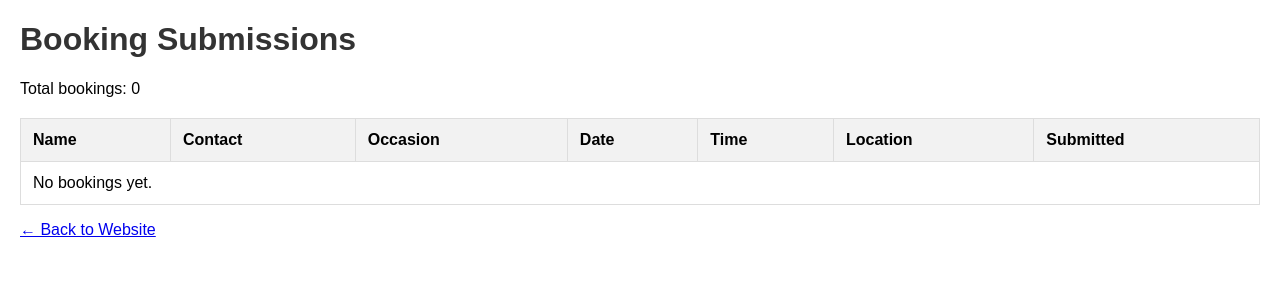
After one commit to Mikstephen/Beauty-website, a Flask app: page /admin/bookings in a window 1280 px wide. The commit adds this page. Shown: the top 300 px of the page. Run offline with Flask 3, Linux system fonts and the light colour scheme.

Commit message:
Add database functionality for booking submissions

```diff
--- a/app.py
+++ b/app.py
@@ -1,6 +1,27 @@
-from flask import Flask, render_template, request, redirect, url_for
+from flask import Flask, render_template, request, redirect, url_for, flash
+from flask_sqlalchemy import SQLAlchemy
+from datetime import datetime
+import os
 
 app = Flask(__name__)
+app.config['SECRET_KEY'] = 'your-secret-key-here'
+app.config['SQLALCHEMY_DATABASE_URI'] = os.environ.get('DATABASE_URL', 'sqlite:///bookings.db')
+app.config['SQLALCHEMY_TRACK_MODIFICATIONS'] = False
+
+db = SQLAlchemy(app)
+
+class Booking(db.Model):
+    id = db.Column(db.Integer, primary_key=True)
+    name = db.Column(db.String(100), nullable=False)
+    contact = db.Column(db.String(100), nullable=False)
+    occasion = db.Column(db.String(50), nullable=False)
+    date = db.Column(db.Date, nullable=False)
+    time = db.Column(db.Time, nullable=False)
+    location = db.Column(db.String(200), nullable=False)
+    created_at = db.Column(db.DateTime, default=datetime.utcnow)
+
+with app.app_context():
+    db.create_all()
 
 @app.route('/')
 def home():
@@ -8,11 +29,27 @@ def home():
 
 @app.route('/submit_booking', methods=['POST'])
 def submit_booking():
-    # In a real application, you would process the form data here
-    # For now, we'll just redirect back to the home page
+    try:
+        booking = Booking(
+            name=request.form['name'],
+            contact=request.form['contact'],
+            occasion=request.form['occasion'],
+            date=datetime.strptime(request.form['date'], '%Y-%m-%d').date(),
+            time=datetime.strptime(request.form['time'], '%H:%M').time(),
+            location=request.form['location']
+        )
+        db.session.add(booking)
+        db.session.commit()
+        flash('Booking submitted successfully! We will contact you soon.', 'success')
+    except Exception as e:
+        flash('Error submitting booking. Please try again.', 'error')
     return redirect(url_for('home'))
 
+@app.route('/admin/bookings')
+def view_bookings():
+    bookings = Booking.query.order_by(Booking.created_at.desc()).all()
+    return render_template('admin_bookings.html', bookings=bookings)
+
 if __name__ == '__main__':
-    import os
     port = int(os.environ.get('PORT', 5000))
     app.run(host='0.0.0.0', port=port, debug=False)
--- a/requirements.txt
+++ b/requirements.txt
@@ -1,2 +1,3 @@
 flask==2.3.3
 werkzeug==2.3.7
+flask-sqlalchemy==3.0.5
--- /dev/null
+++ b/templates/admin_bookings.html
@@ -0,0 +1,53 @@
+<!DOCTYPE html>
+<html lang="en">
+<head>
+    <meta charset="UTF-8">
+    <meta name="viewport" content="width=device-width, initial-scale=1.0">
+    <title>Admin - Bookings</title>
+    <style>
+        body { font-family: Arial, sans-serif; margin: 20px; }
+        table { width: 100%; border-collapse: collapse; margin-top: 20px; }
+        th, td { border: 1px solid #ddd; padding: 12px; text-align: left; }
+        th { background-color: #f2f2f2; }
+        .booking-row:nth-child(even) { background-color: #f9f9f9; }
+        h1 { color: #333; }
+    </style>
+</head>
+<body>
+    <h1>Booking Submissions</h1>
+    <p>Total bookings: {{ bookings|length }}</p>
+
+    <table>
+        <thead>
+            <tr>
+                <th>Name</th>
+                <th>Contact</th>
+                <th>Occasion</th>
+                <th>Date</th>
+                <th>Time</th>
+                <th>Location</th>
+                <th>Submitted</th>
+            </tr>
+        </thead>
+        <tbody>
+            {% for booking in bookings %}
+            <tr class="booking-row">
+                <td>{{ booking.name }}</td>
+                <td>{{ booking.contact }}</td>
+                <td>{{ booking.occasion }}</td>
+                <td>{{ booking.date.strftime('%Y-%m-%d') }}</td>
+                <td>{{ booking.time.strftime('%H:%M') }}</td>
+                <td>{{ booking.location }}</td>
+                <td>{{ booking.created_at.strftime('%Y-%m-%d %H:%M') }}</td>
+            </tr>
+            {% else %}
+            <tr>
+                <td colspan="7">No bookings yet.</td>
+            </tr>
+            {% endfor %}
+        </tbody>
+    </table>
+
+    <p><a href="/">← Back to Website</a></p>
+</body>
+</html>
```
Also changed, not shown: BUILD_PROCESS.md (added, +70 -0 lines), templates/index.html (+9 -0 lines).
